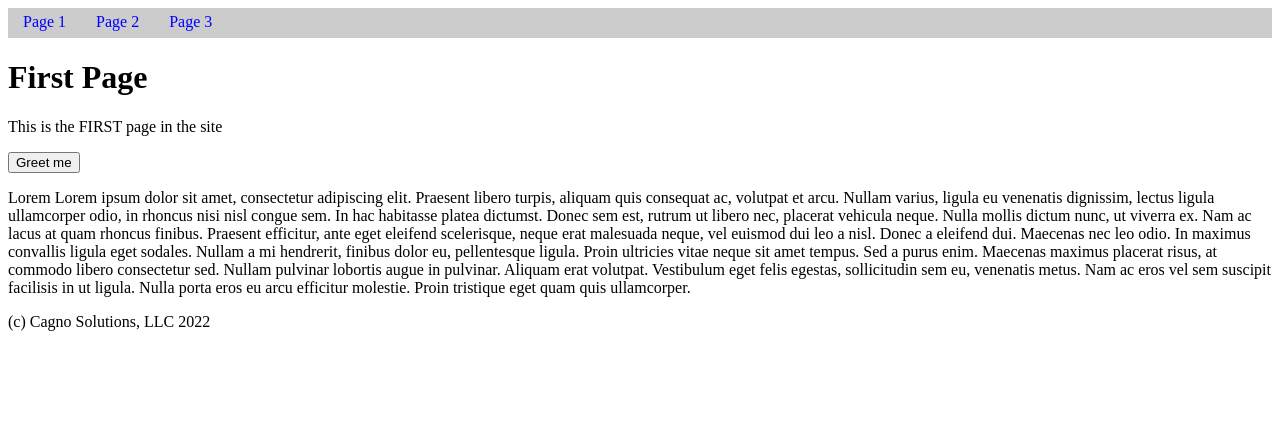
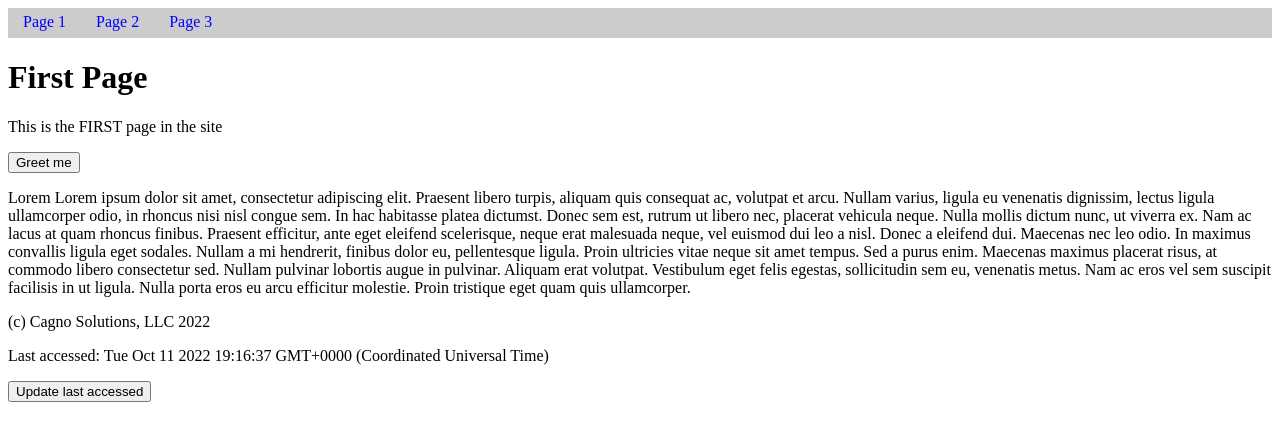
Before and after one commit to scottcagno/angular-refresher, an Angular app in the folder web/SimpleAngularApp/: page / in a window 1280 px wide. Shown: the top 440 px of the page. Built offline with nearby package versions, Linux system fonts and the light colour scheme.

Commit message:
[SimpleAngularApp] -- generated header, page1, page2, page3 and footer components

```diff
--- a/web/SimpleAngularApp/src/app/app.component.html
+++ b/web/SimpleAngularApp/src/app/app.component.html
@@ -2,4 +2,5 @@
 <app-page1 *ngIf="headerComponent.pageRequested === 1"></app-page1>
 <app-page2 *ngIf="headerComponent.pageRequested === 2"></app-page2>
 <app-page3 *ngIf="headerComponent.pageRequested === 3"></app-page3>
-<app-footer></app-footer>
+<app-footer #footer [lastAccessed]="startTime"></app-footer>
+<button (click)="updateLastAccessed()">Update last accessed</button>
--- a/web/SimpleAngularApp/src/app/app.component.ts
+++ b/web/SimpleAngularApp/src/app/app.component.ts
@@ -1,11 +1,24 @@
-import { Component } from '@angular/core';
-import {HeaderComponent} from "./header/header.component";
+import {Component, OnInit, ViewChild} from '@angular/core';
+import {FooterComponent} from "./footer/footer.component";
 
 @Component({
   selector: 'app-root',
   templateUrl: './app.component.html',
   styleUrls: ['./app.component.css']
 })
-export class AppComponent {
+export class AppComponent implements OnInit {
   title = 'SimpleAngularApp';
+
+  @ViewChild('footer', {static: true})
+  footerComponent!: FooterComponent;
+
+  startTime!: string;
+
+  updateLastAccessed() {
+    this.footerComponent.lastAccessed = new Date().toString();
+  }
+
+  ngOnInit() {
+    this.startTime = new Date().toString();
+  }
 }
--- a/web/SimpleAngularApp/src/app/footer/footer.component.html
+++ b/web/SimpleAngularApp/src/app/footer/footer.component.html
@@ -1 +1,2 @@
 <p>(c) Cagno Solutions, LLC 2022</p>
+<p>Last accessed: {{lastAccessed}}</p>
--- a/web/SimpleAngularApp/src/app/footer/footer.component.ts
+++ b/web/SimpleAngularApp/src/app/footer/footer.component.ts
@@ -1,4 +1,4 @@
-import { Component, OnInit } from '@angular/core';
+import {Component, Input, OnInit} from '@angular/core';
 
 @Component({
   selector: 'app-footer',
@@ -7,7 +7,10 @@ import { Component, OnInit } from '@angular/core';
 })
 export class FooterComponent implements OnInit {
 
-  constructor() { }
+  @Input()
+  lastAccessed!: string;
+
+  constructor() {}
 
   ngOnInit(): void {
   }
```
